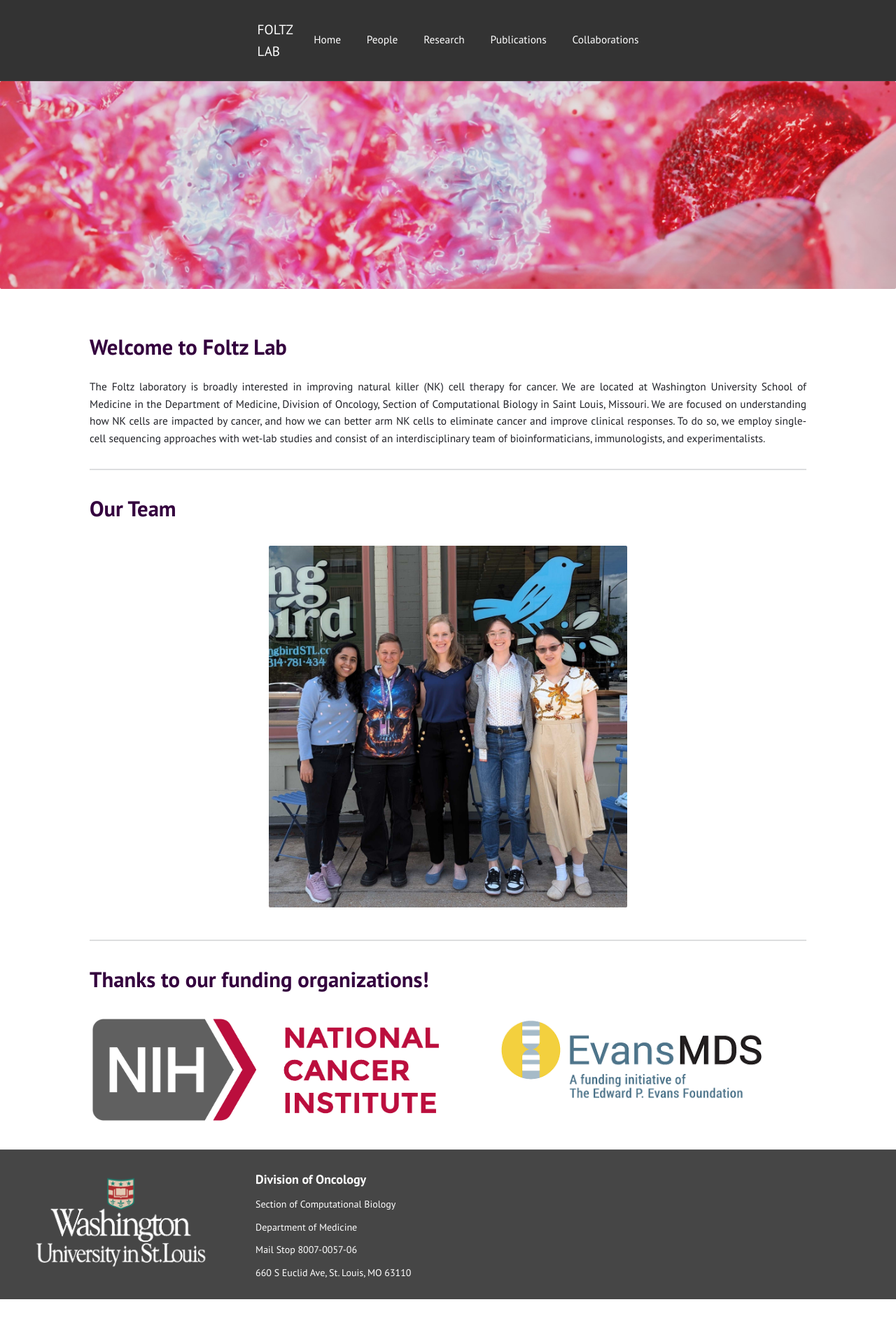
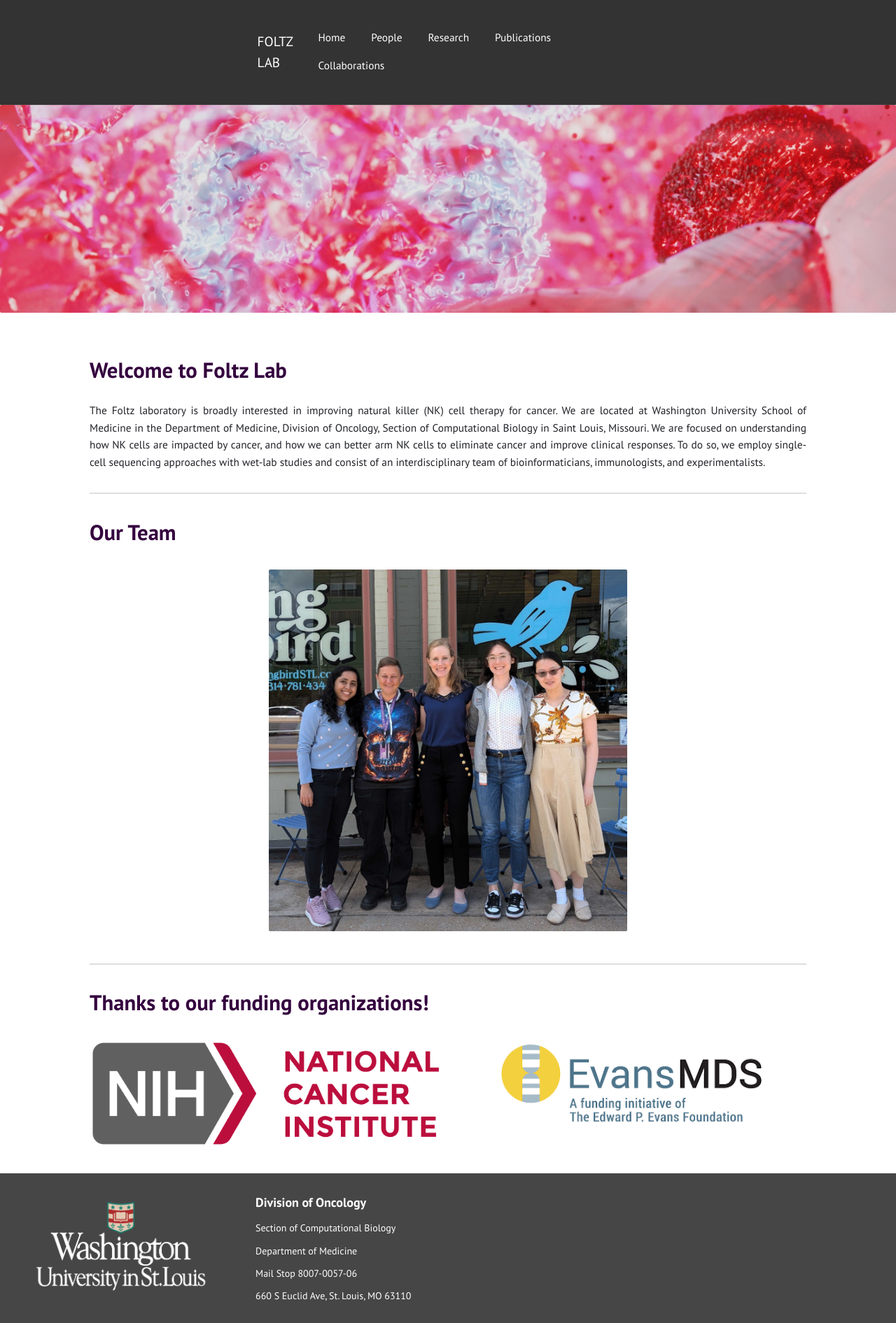
Before and after one commit to Foltz-Lab/Foltz-Lab.github.io, a Jekyll site: the page built from index.html, in a window 1280 px wide. Shown: the whole page at 70% size. Built offline with Jekyll 4.4.1, drawn with Linux system fonts in a browser that asks for light colours; before the commit the page ends 1857 px from its top, so only the background shows below that.

Commit message:
Update layout.sass

```diff
--- a/_sass/layout.sass
+++ b/_sass/layout.sass
@@ -29,9 +29,13 @@
 
 nav
   margin: .5em -1.2em
+  display: flex
+  flex-wrap: wrap
 
 nav a
   margin: .5em 1.2em
+  text-decoration: none
+  color: white
 
 // Full-width image styling
 .full-width-image
@@ -40,3 +44,18 @@
   margin-right: calc(-50vw + 50%)
   max-width: none
   height: auto
+
+// Mobile Styles
+@media (max-width: 768px)
+  body > header, body > footer
+    flex-direction: column
+    align-items: flex-start
+    padding: 10px 0
+
+  nav
+    flex-direction: column
+    width: 100%
+
+  nav a
+    margin: 10px 0
+    font-size: 18px  // Adjust font size for better readability on mobile
```
